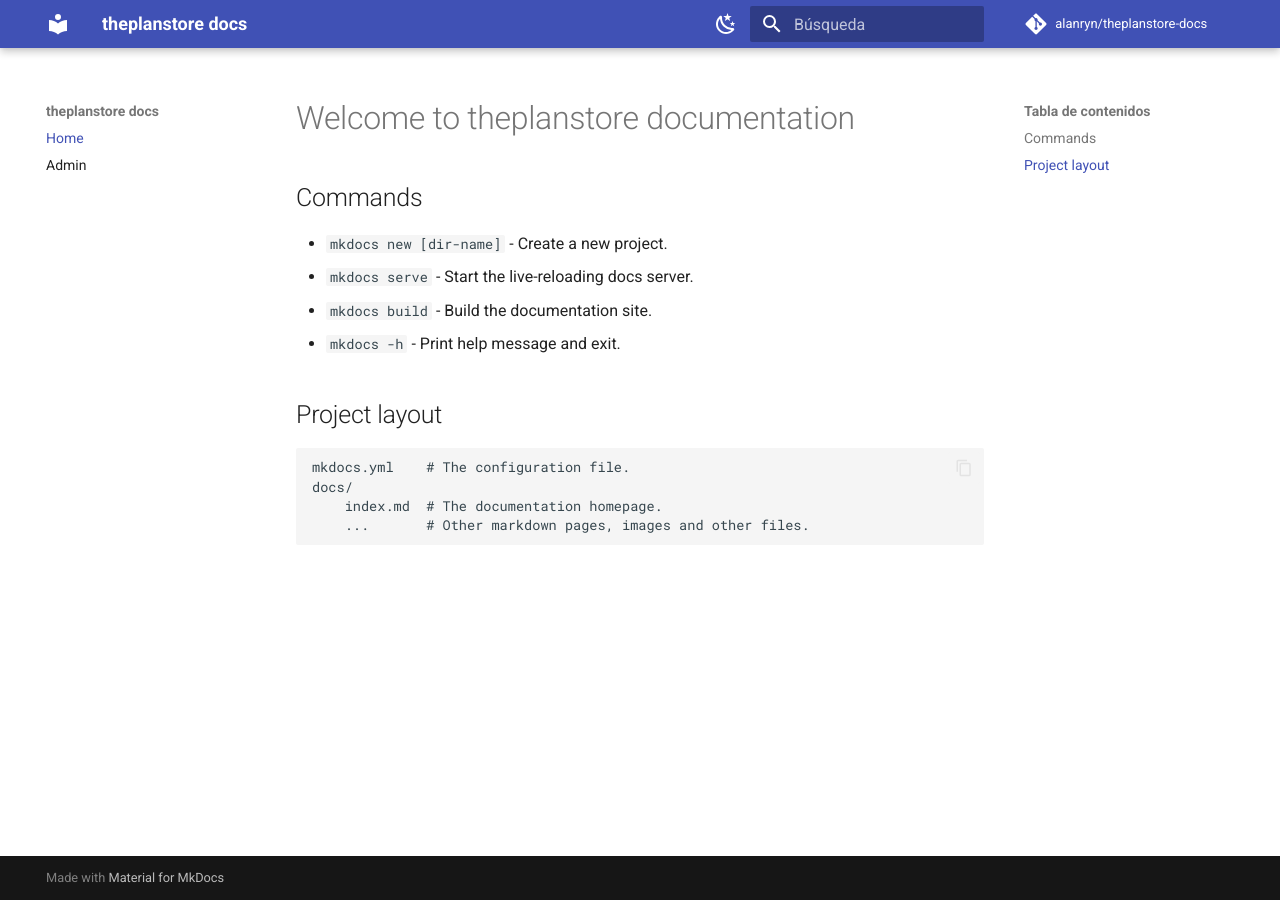
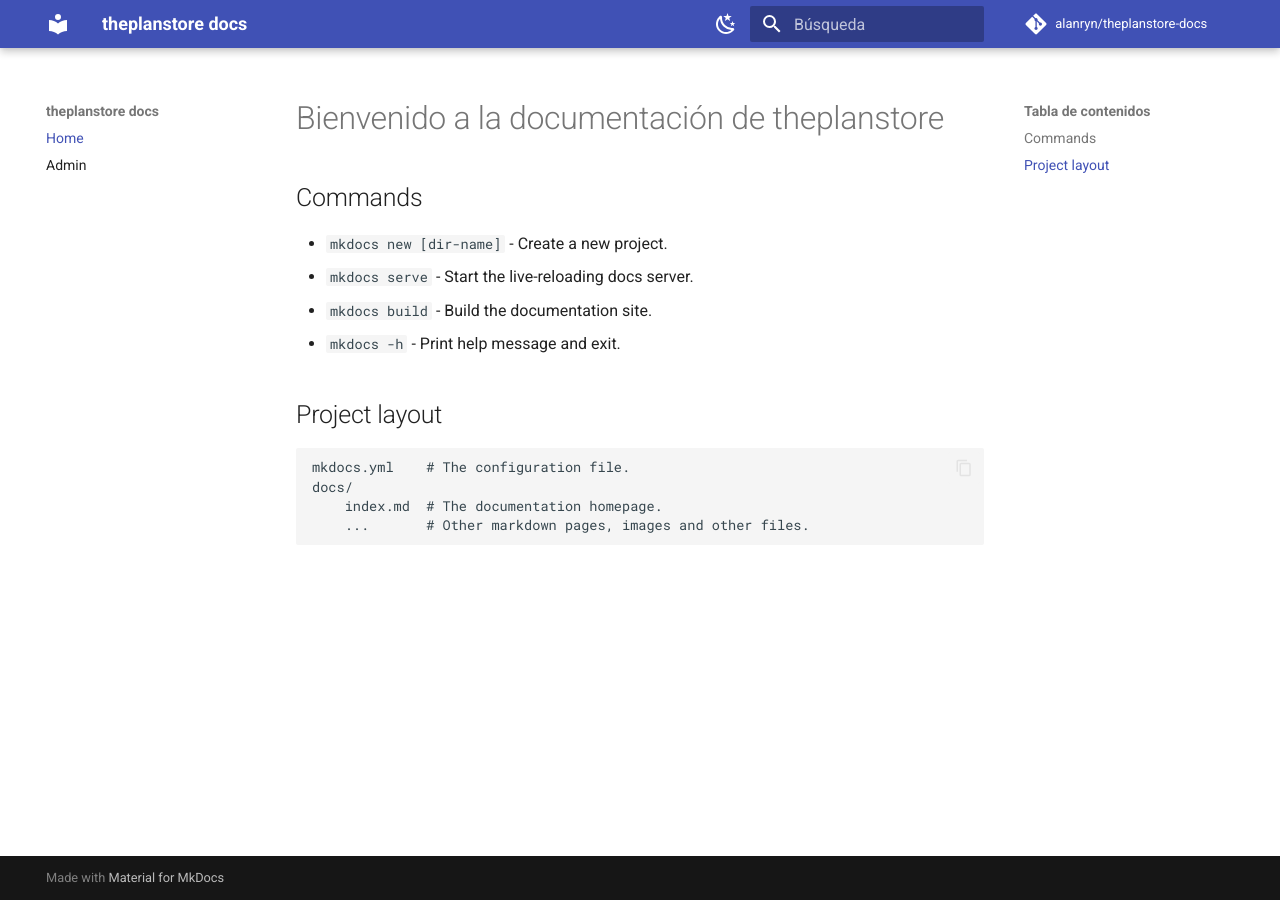
Before and after one commit to alanryn/theplanstore-docs, an MkDocs documentation site: the page built from docs/index.md, in a window 1280 px wide. Built offline with MkDocs 1.6.1 and Material for MkDocs 9.7.7, drawn with Linux system fonts in a browser that asks for light colours; comment, search, counter and statistics services are not loaded.

```diff
--- a/docs/index.md
+++ b/docs/index.md
@@ -1,4 +1,4 @@
-# Welcome to theplanstore documentation
+# Bienvenido a la documentación de theplanstore
 
 
 ## Commands
```
Also changed, not shown: docs/admin.md (+1 -1 lines).
